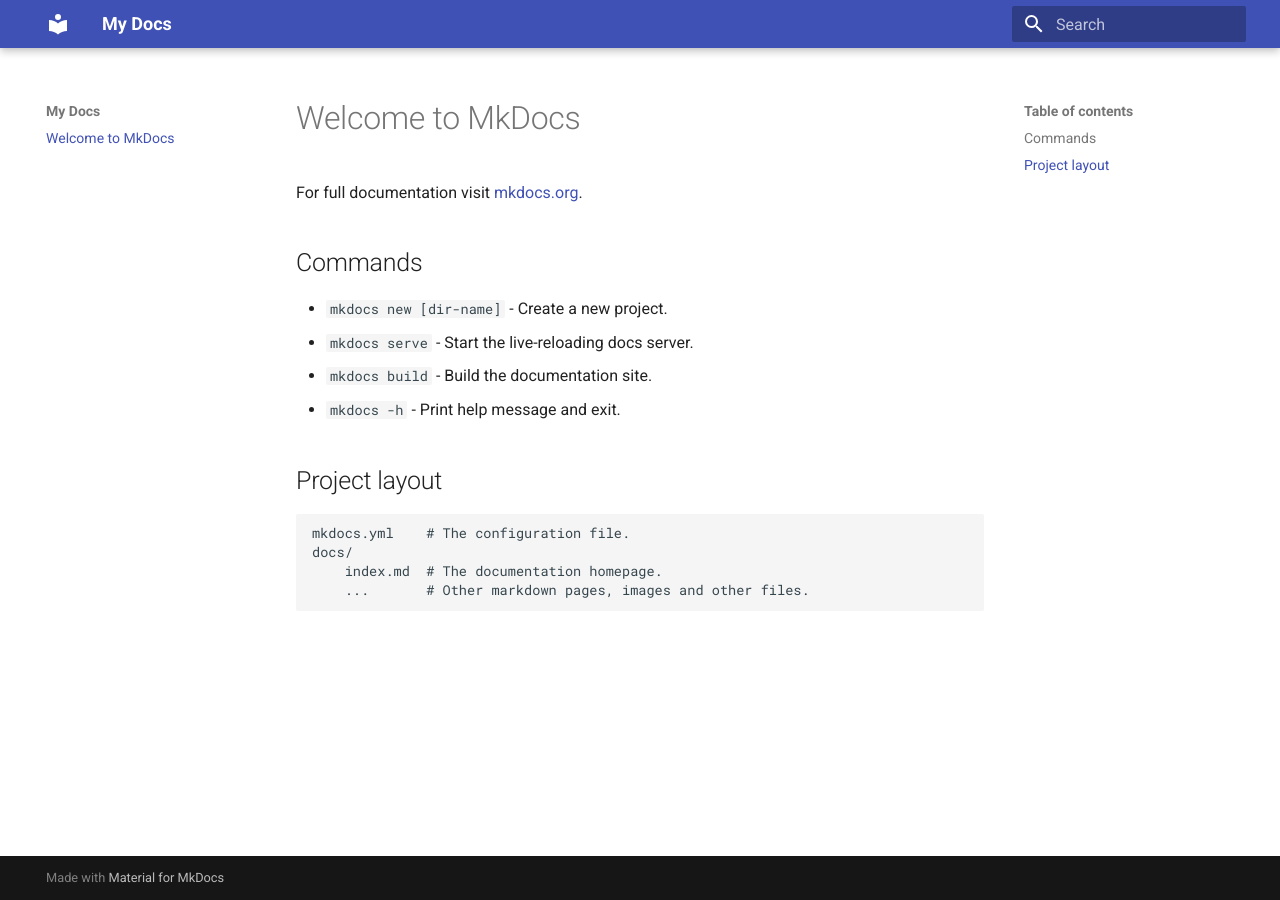
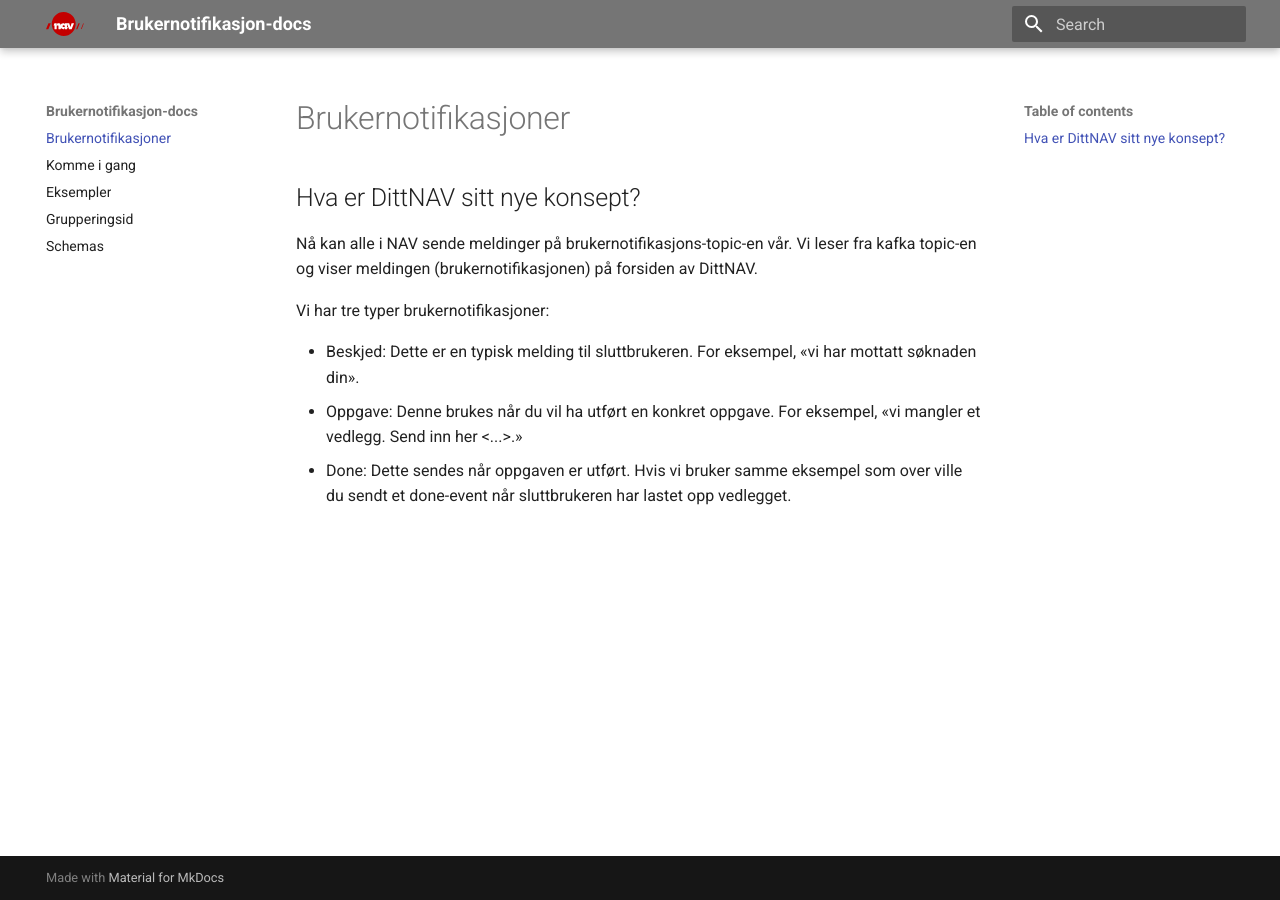
Before and after one commit to navikt/brukernotifikasjon-docs, an MkDocs documentation site: the page built from docs/index.md, in a window 1280 px wide. Built offline with MkDocs 1.6.1 and Material for MkDocs 9.7.7, drawn with Linux system fonts in a browser that asks for light colours.

Commit message:
Legg til seksjoner

```diff
--- /dev/null
+++ b/docs/bruk.md
@@ -0,0 +1 @@
+# Komme i gang
--- a/docs/index.md
+++ b/docs/index.md
@@ -1,17 +1,11 @@
-# Welcome to MkDocs
+# Brukernotifikasjoner
 
-For full documentation visit [mkdocs.org](https://www.mkdocs.org).
+## Hva er DittNAV sitt nye konsept?
 
-## Commands
+Nå kan alle i NAV sende meldinger på brukernotifikasjons-topic-en vår. Vi leser fra kafka topic-en og viser meldingen (brukernotifikasjonen) på forsiden av DittNAV.
 
-* `mkdocs new [dir-name]` - Create a new project.
-* `mkdocs serve` - Start the live-reloading docs server.
-* `mkdocs build` - Build the documentation site.
-* `mkdocs -h` - Print help message and exit.
+Vi har tre typer brukernotifikasjoner:
 
-## Project layout
-
-    mkdocs.yml    # The configuration file.
-    docs/
-        index.md  # The documentation homepage.
-        ...       # Other markdown pages, images and other files.
+* Beskjed: Dette er en typisk melding til sluttbrukeren. For eksempel, «vi har mottatt søknaden din».
+* Oppgave: Denne brukes når du vil ha utført en konkret oppgave. For eksempel, «vi mangler et vedlegg. Send inn her <...>.»
+* Done: Dette sendes når oppgaven er utført. Hvis vi bruker samme eksempel som over ville du sendt et done-event når sluttbrukeren har lastet opp vedlegget.
--- a/mkdocs.yml
+++ b/mkdocs.yml
@@ -1,4 +1,15 @@
-site_name: My Docs
+site_name: Brukernotifikasjon-docs
 
 theme:
   name: material
+
+  palette:
+    primary: grey
+    accent: blue
+
+  favicon: assets/favicon.ico
+
+  logo: assets/nav-icon.svg
+
+extra_css:
+  - css/extra.css
```
Also changed, not shown: docs/eksempler.md (added), docs/grupperingsid.md (added), docs/schemas.md (added).
